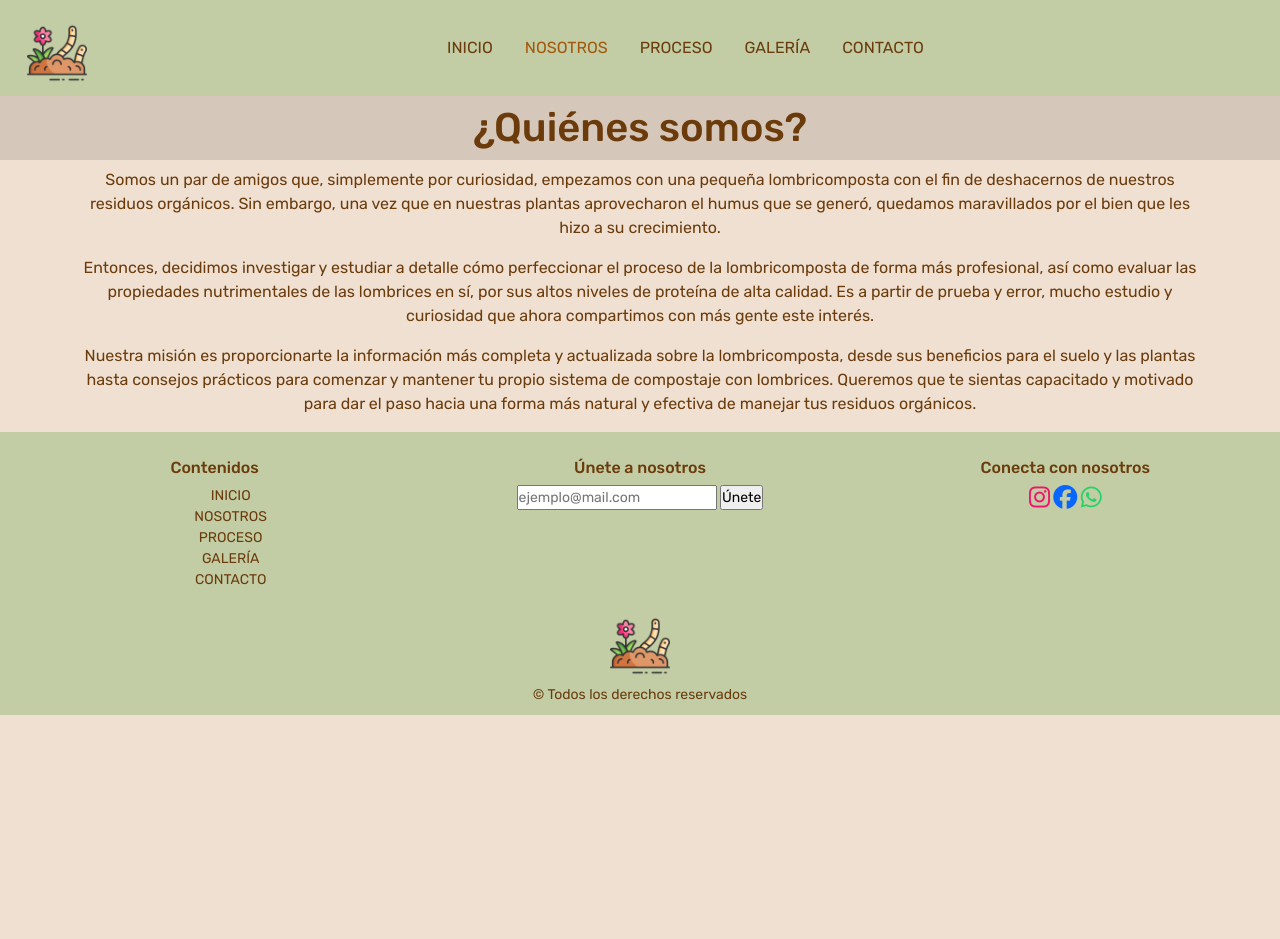
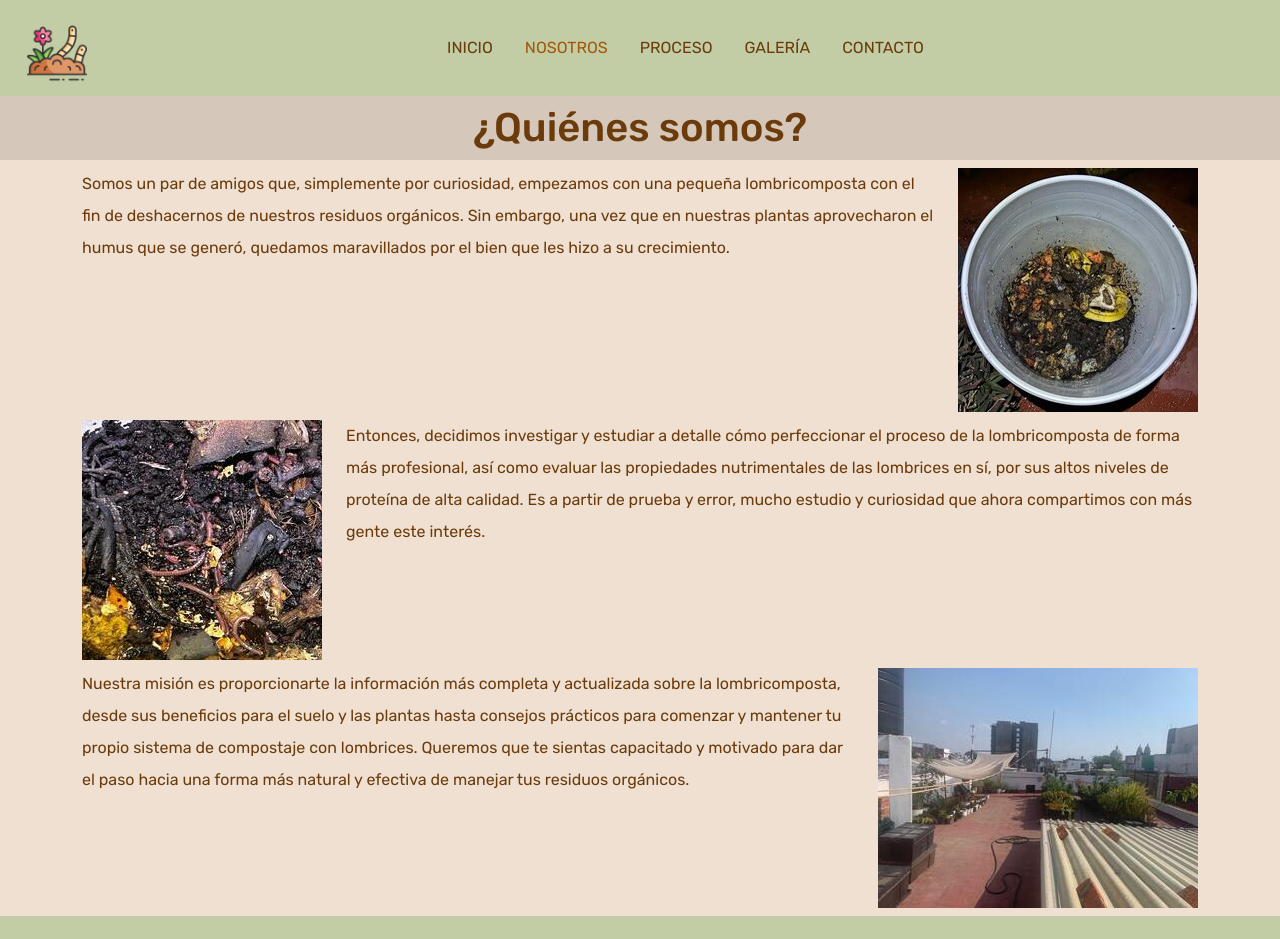
Before and after one commit to Luisa-G/lombrices_53805, a website: page pages/nosotros.html in a window 1280 px wide. Shown: the top 939 px of the page. Before the commit the page ends 800 px from the top, so only its background shows below. Drawn offline with Linux system fonts and the light colour scheme.

Commit message:
cambios para nosotros (imagenes y distribucion)

```diff
--- a/pages/nosotros.html
+++ b/pages/nosotros.html
@@ -44,14 +44,34 @@
             </nav>
         </header>
         <main>
-            <div>
-                <h1 class="tituloPagina pt-2 pb-2">¿Quiénes somos?</h1>
-                <div class="container-sm text-center">
+            <h1 class="tituloPagina pt-2 pb-2">¿Quiénes somos?</h1>
+            <section class="container-sm text-justify d-block d-md-flex gap-4 lh-lg pb-2">
+                <div class="h-100">
                     <p>Somos un par de amigos que, simplemente por curiosidad, empezamos con una pequeña lombricomposta con el fin de deshacernos de nuestros residuos orgánicos. Sin embargo, una vez que en nuestras plantas aprovecharon el humus que se generó, quedamos maravillados por el bien que les hizo a su crecimiento.</p>
+                </div>
+                <div class="h-100">
+                    <img src="../assets/img/nos1.jpeg" class="h-100" alt="cubeta">
+                </div>
+            </section>
+            <section class="container-sm text-justify d-block d-md-flex gap-4 lh-lg pb-2">
+                <div class="h-100 d-none d-md-block">
+                    <img src="../assets/img/nos2.jpeg" class="h-100" alt="cubeta">
+                </div>
+                <div class="h-100">
                     <p>Entonces, decidimos investigar y estudiar a detalle cómo perfeccionar el proceso de la lombricomposta de forma más profesional, así como evaluar las propiedades nutrimentales de las lombrices en sí, por sus altos niveles de proteína de alta calidad. Es a partir de prueba y error, mucho estudio y curiosidad que ahora compartimos con más gente este interés.</p>
+                </div>
+                <div class="h-100 d-block d-md-none">
+                    <img src="../assets/img/nos2.jpeg" class="h-100" alt="cubeta">
+                </div>
+            </section>
+            <section class="container-sm text-justify d-block d-md-flex gap-4 lh-lg pb-2">
+                <div class="h-100">
                     <p>Nuestra misión es proporcionarte la información más completa y actualizada sobre la lombricomposta, desde sus beneficios para el suelo y las plantas hasta consejos prácticos para comenzar y mantener tu propio sistema de compostaje con lombrices. Queremos que te sientas capacitado y motivado para dar el paso hacia una forma más natural y efectiva de manejar tus residuos orgánicos.</p>
                 </div>
-            </div>
+                <div class="h-100">
+                    <img src="../assets/img/nos3.jpeg" class="h-100" alt="cubeta">
+                </div>
+            </section>
         </main>
         <footer class="footer">
             <div class="container-fluid pt-4">
```
Also changed, not shown: assets/img/nos1.jpeg (added), assets/img/nos2.jpeg (added), assets/img/nos3.jpeg (added).
